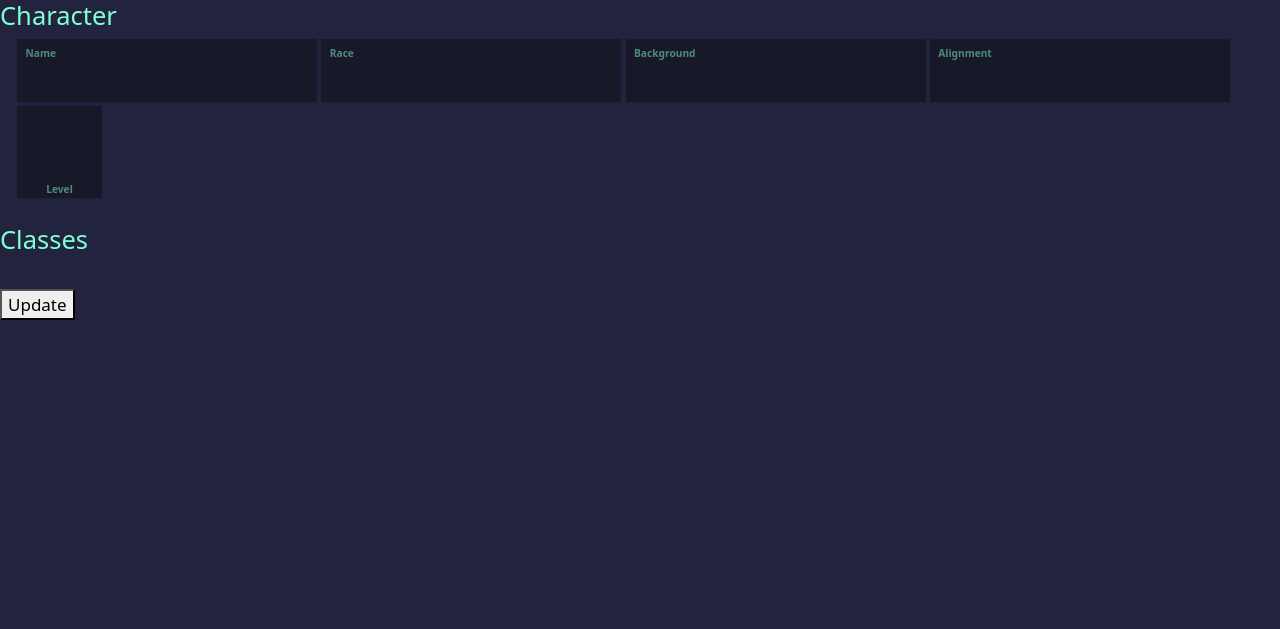
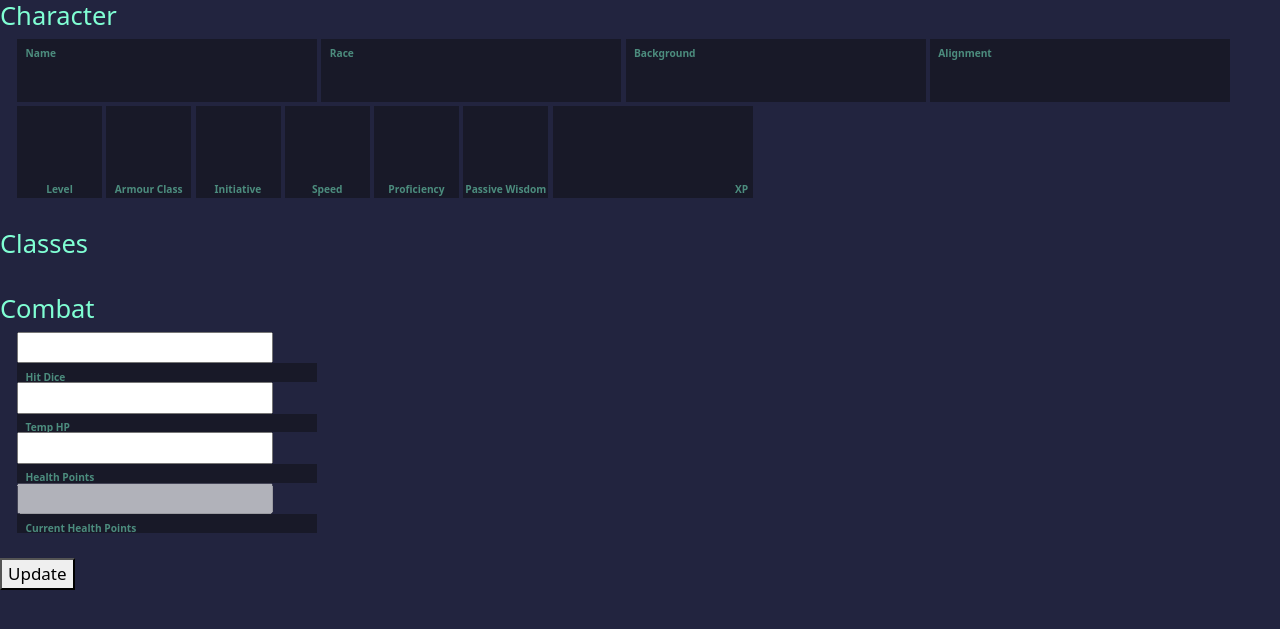
Before and after one commit to liamoconnor87/julies_demiplane, a Flask app: template templates/index.html in a window 1280 px wide. Shown: the top 629 px of the page. Run offline with Flask 3, Linux system fonts and the light colour scheme; the template is opened without the code that fills it, so the values that code supplies are empty; parts of the project's set-up code (start-up, migrations or seed data) failed here and were passed over.

Commit message:
character stats

```diff
--- a/static/css/dnd_sheet.css
+++ b/static/css/dnd_sheet.css
@@ -91,8 +91,108 @@ body {
     display: flex;
     flex-direction: column;
     align-items: stretch;
+    max-width: 5rem;
+    flex: 0 0 auto;
+    margin: 0;
+    margin-right: 0.25rem;
+    margin-bottom: 0.25rem;
+}
+
+/* Stats row for level and combat stats */
+.stats-row {
+    display: flex;
+    flex-direction: row;
+    flex-wrap: wrap;
+    align-items: flex-start;
+}
+
+/* Combat stats section */
+.combat-stats-row {
+    display: flex;
+    flex-direction: row;
+    flex-wrap: nowrap;
+    align-items: flex-start;
+    margin-bottom: 0.25rem;
+}
+
+.combat-stat-field {
+    display: flex;
+    flex-direction: column;
+    align-items: stretch;
+    flex: 0 0 auto;
     max-width: none;
+    margin-right: 0.25rem;
+    margin-bottom: 0.25rem;
+}
+
+.combat-stat-field label,
+.combat-stat-field input {
+    min-width: 0;
+    width: 5rem;
+    text-align: center;
+    padding: 0.25rem 0;
+    justify-content: center;
+    align-items: center;
+}
+
+.combat-stat-field input {
+    font-size: 2.5rem;
+    box-sizing: border-box;
+    padding: 0.3rem;
+    -moz-appearance: textfield;
+}
+
+.combat-stat-field input::-webkit-outer-spin-button,
+.combat-stat-field input::-webkit-inner-spin-button {
+    -webkit-appearance: none;
     margin: 0;
+}
+
+.combat-stat-field label {
+    font-size: 0.6rem;
+    width: 5rem;
+    background: var(--primary-color-transparent);
+    color: var(--secondary-color-dark);
+    padding: 0.5rem 0;
+    font-weight: bold;
+    line-height: 1;
+}
+
+.combat-xp-field {
+    display: flex;
+    flex-direction: column;
+    align-items: stretch;
+    flex: 0 0 auto;
+    max-width: 200px;
+    margin-right: 0.25rem;
+    margin-bottom: 0.25rem;
+}
+
+.combat-xp-field input {
+    width: 200px;
+    text-align: center;
+    font-size: 2.5rem;
+    box-sizing: border-box;
+    padding: 0.3rem;
+    -moz-appearance: textfield;
+}
+
+.combat-xp-field input::-webkit-outer-spin-button,
+.combat-xp-field input::-webkit-inner-spin-button {
+    -webkit-appearance: none;
+    margin: 0;
+}
+
+.combat-xp-field label {
+    background: var(--primary-color-transparent);
+    color: var(--secondary-color-dark);
+    font-weight: bold;
+    font-size: 0.6rem;
+    width: 200px;
+    padding: 0.25rem 0.25rem 0.25rem 0;
+    text-align: right;
+    line-height: 1;
+    box-sizing: border-box;
 }
 
 /* Classes section fields */
@@ -237,12 +337,6 @@ body {
     border: none;
 }
 
-@media (min-width: 500px) {
-    .level-square {
-        margin: auto auto;
-    }
-}
-
 .level-square label,
 .level-square input {
     min-width: 0;
@@ -275,6 +369,9 @@ body {
     .char-info-field {
         flex: 1 1 45%;
     }
+    .char-info-field.level-square {
+        flex: 0 0 auto;
+    }
 }
 
 @media (min-width: 900px) {
@@ -286,4 +383,7 @@ body {
     .char-info-field {
         flex: 1 1 0;
     }
+    .char-info-field.level-square {
+        flex: 0 0 auto;
+    }
 }
--- a/templates/components/character_info.html
+++ b/templates/components/character_info.html
@@ -26,11 +26,47 @@
             <input type="text" id="character-alignment" name="character-alignment" value="{{ character.alignment or '' }}" class="fixed-input">
         </div>
     </div>
-    <div class="char-info-row">
+    <div class="stats-row">
         {# Level (calculated, disabled) #}
-        <div class="char-info-field level-square">
+        <div class="level-square">
             <input type="number" id="character-level" name="character-level" value="{{ character.level or '' }}" disabled class="fixed-input">
             <label for="character-level">Level</label>
+        </div>
+
+        {# Armour Class #}
+        <div class="level-square">
+            <input type="number" id="character-armour_class" name="character-armour_class" value="{{ character.armour_class or '' }}" class="fixed-input">
+            <label for="character-armour_class">Armour Class</label>
+        </div>
+
+        {# Initiative #}
+        <div class="level-square">
+            <input type="number" id="character-initiative" name="character-initiative" value="{{ character.initiative or '' }}" class="fixed-input">
+            <label for="character-initiative">Initiative</label>
+        </div>
+
+        {# Speed #}
+        <div class="level-square">
+            <input type="number" id="character-speed" name="character-speed" value="{{ character.speed or '' }}" class="fixed-input">
+            <label for="character-speed">Speed</label>
+        </div>
+
+        {# Proficiency Bonus #}
+        <div class="level-square">
+            <input type="number" id="character-proficiency" name="character-proficiency" value="{{ character.proficiency or '' }}" class="fixed-input">
+            <label for="character-proficiency">Proficiency</label>
+        </div>
+
+        {# Passive Wisdom #}
+        <div class="level-square">
+            <input type="number" id="character-passive_wisdom" name="character-passive_wisdom" value="{{ character.passive_wisdom or '' }}" class="fixed-input">
+            <label for="character-passive_wisdom">Passive Wisdom</label>
+        </div>
+
+        {# XP #}
+        <div class="combat-xp-field">
+            <input type="number" id="character-xp" name="character-xp" value="{{ character.xp or '' }}" class="fixed-input">
+            <label for="character-xp">XP</label>
         </div>
     </div>
 </div>
--- a/templates/components/combat_stats.html
+++ b/templates/components/combat_stats.html
@@ -1,25 +1,5 @@
 {# Combat Stats Component #}
 <h4>Combat</h4>
-<div>
-    {# Armour Class #}
-    <div>
-        <input type="number" id="character-armour_class" name="character-armour_class" value="{{ character.armour_class or '' }}">
-        <label for="character-armour_class">Armour Class</label>
-    </div>
-
-    {# Initiative #}
-    <div>
-        <input type="number" id="character-initiative" name="character-initiative" value="{{ character.initiative or '' }}">
-        <label for="character-initiative">Initiative</label>
-    </div>
-
-    {# Speed #}
-    <div>
-        <input type="number" id="character-speed" name="character-speed" value="{{ character.speed or '' }}">
-        <label for="character-speed">Speed</label>
-    </div>
-</div>
-
 <div class="row">
     {# Hit Dice and Temp HP Column #}
     <div>
--- a/templates/components/proficiency_passive.html
+++ /dev/null
@@ -1,21 +0,0 @@
-{# Proficiency and Passive Wisdom Component #}
-<div>
-    {# Proficiency Bonus #}
-    <div>
-        <input type="number" id="character-proficiency" name="character-proficiency" value="{{ character.proficiency or '' }}">
-        <label for="character-proficiency">Proficiency</label>
-    </div>
-
-    {# Passive Wisdom #}
-    <div>
-        <input type="number" id="character-passive_wisdom" name="character-passive_wisdom" value="{{ character.passive_wisdom or '' }}">
-        <label for="character-passive_wisdom">Passive Wisdom</label>
-    </div>
-
-    {# XP #}
-    <div>
-        <input type="number" id="character-xp" name="character-xp" value="{{ character.xp or '' }}">
-        <label for="character-xp">XP</label>
-    </div>
-</div>
-<br>
--- a/templates/index.html
+++ b/templates/index.html
@@ -25,8 +25,8 @@
             {# All other sections commented out for focus #}
 
             {% include 'components/classes_section.html' %}
-            <!-- {% include 'components/combat_stats.html' %} -->
-            <!-- {% include 'components/proficiency_passive.html' %} -->
+            {% include 'components/combat_stats.html' %}
+
             <!-- <h3>Abilities & Skills</h3>
             {% for ability_data in abilities %}
                 {% set ability_name = ability_data.ability_name %}
```
